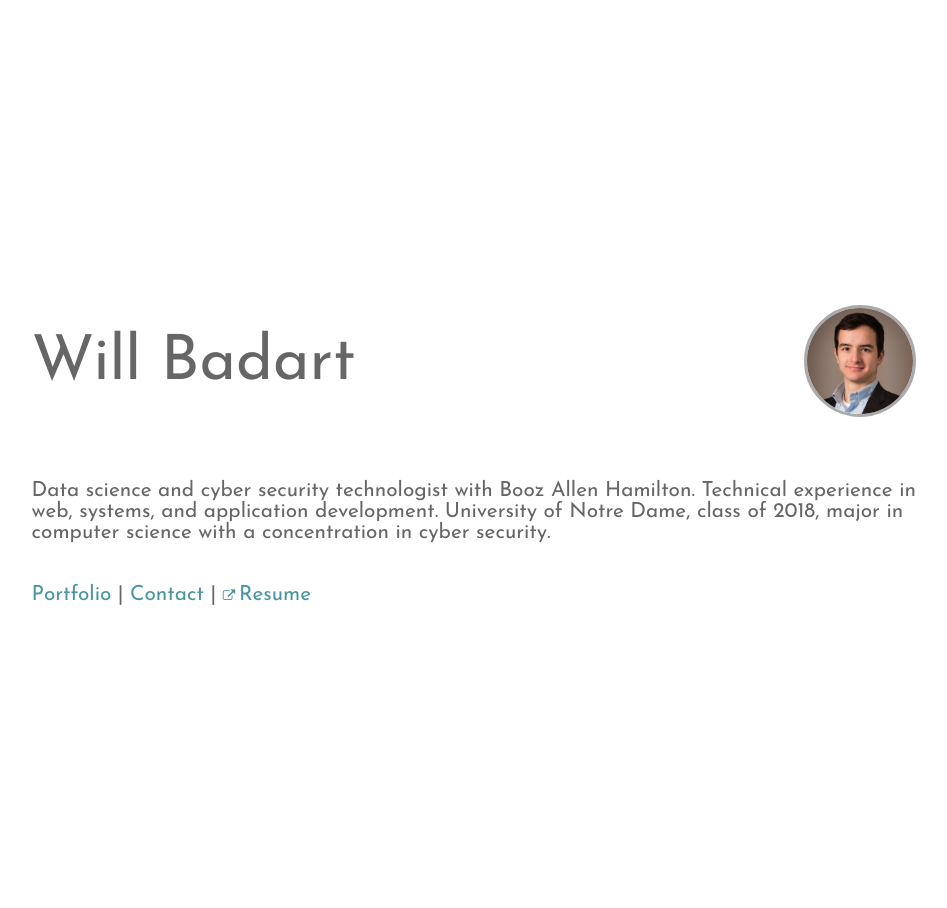
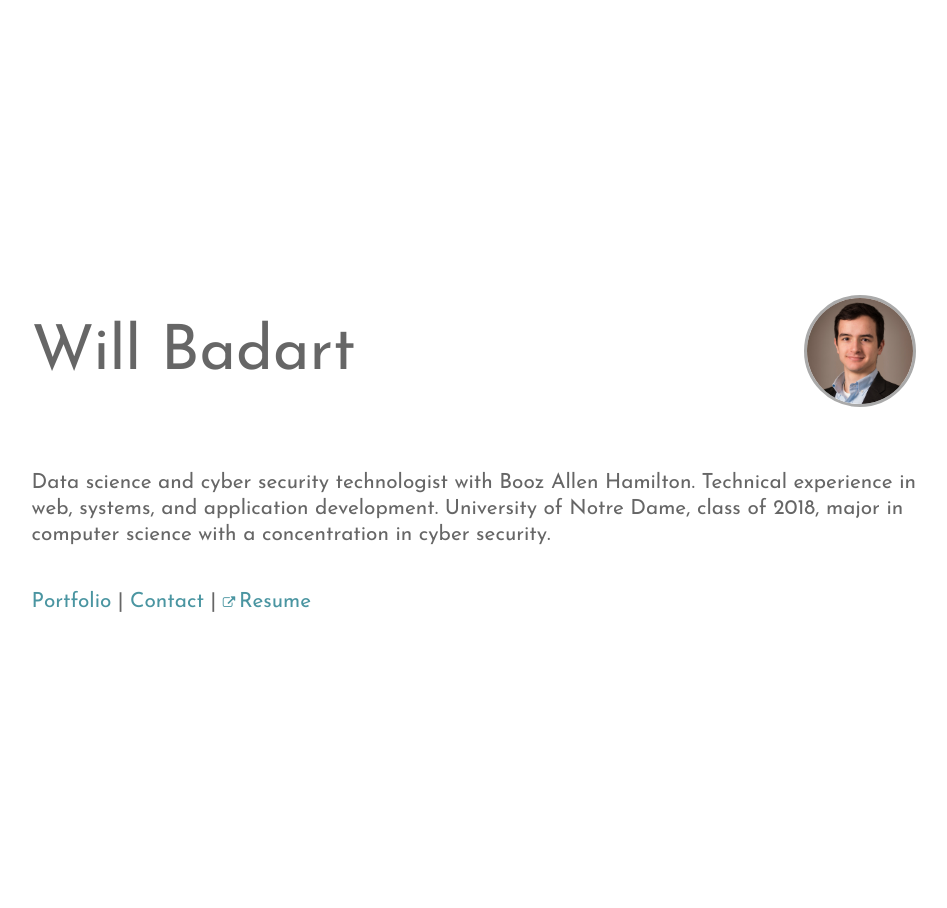
Before and after one commit to wbadart/wbadart.github.io, a Jekyll site: the page built from index.html, in a window 1280 px wide. Shown: the whole page, without its empty margins (166-1113 px from the left). Built offline with Jekyll 4.4.1, drawn with Linux system fonts in a browser that asks for light colours.

Commit message:
Added a little extra line height to paragraphs

```diff
--- a/assets/css/master.sass
+++ b/assets/css/master.sass
@@ -28,6 +28,9 @@ body
 
 h1, h2, h3, h4, h5, h6
   font-weight: 100
+
+p
+  line-height: 1.25em
 
 h1
   font-size: 3em
```
